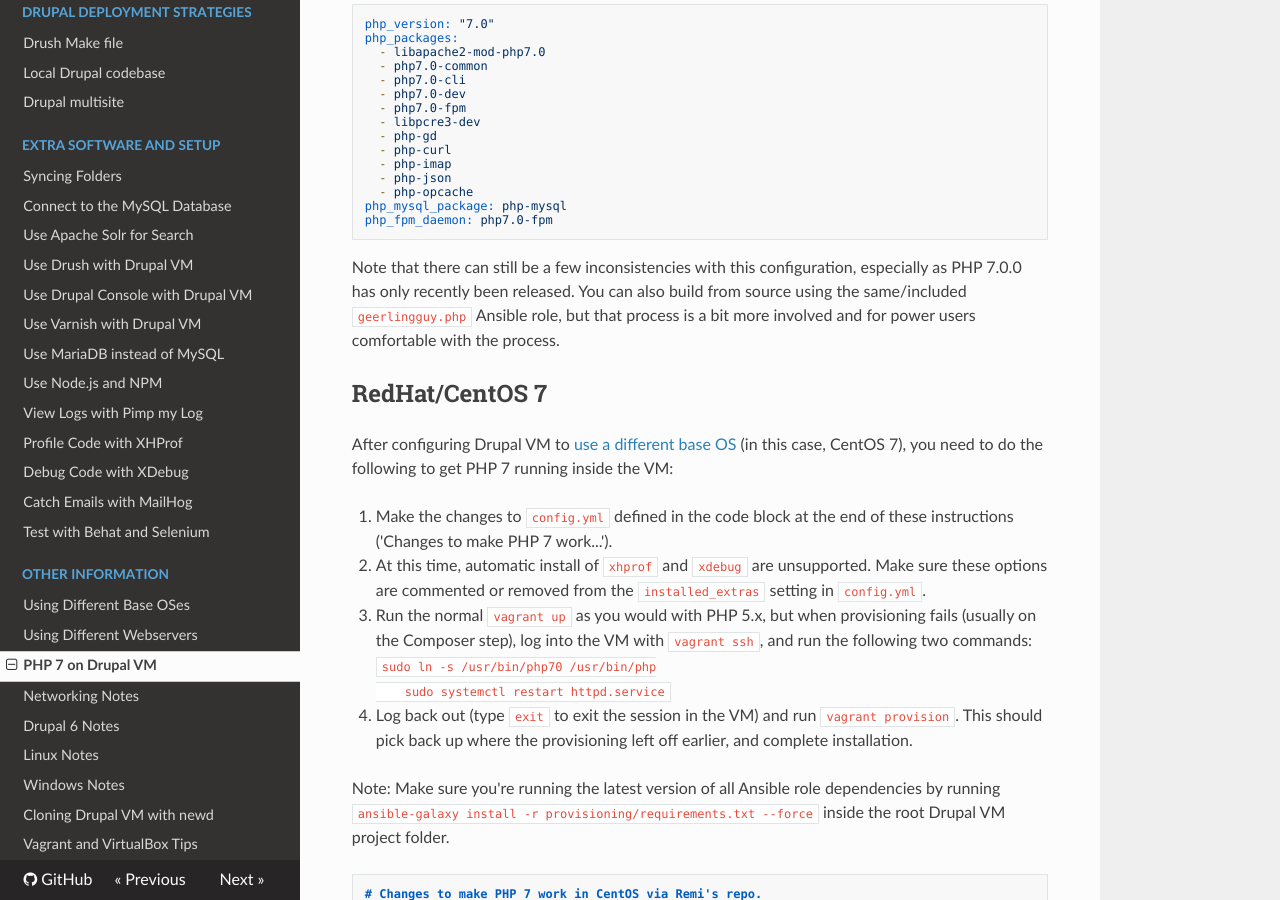
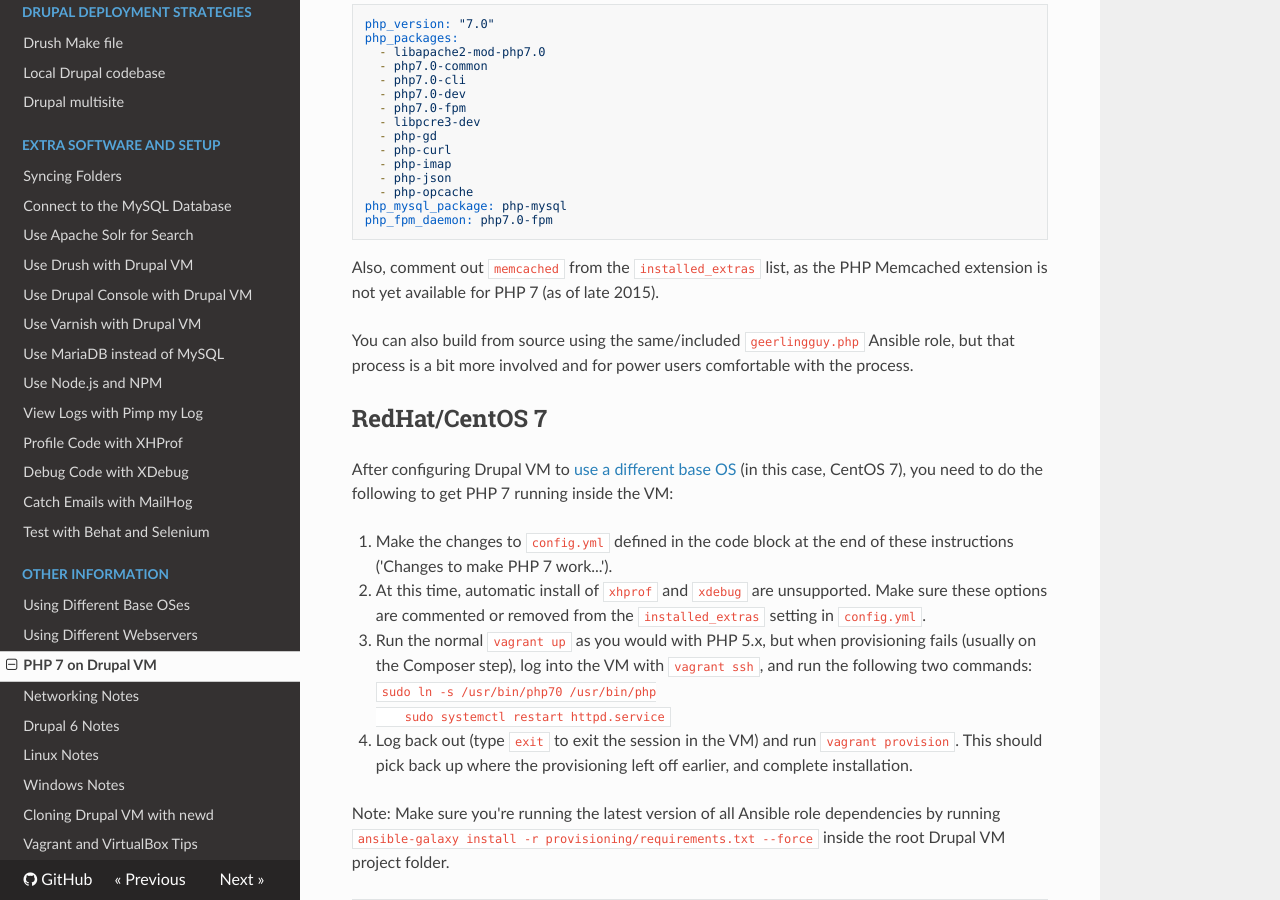
Before and after one commit to geerlingguy/drupal-vm, an MkDocs documentation site: the page built from docs/other/php-7.md, in a window 1280 px wide and 900 px high, scrolled down 392 px. Built offline with MkDocs 1.6.1, drawn with Linux system fonts in a browser that asks for light colours; nearby versions of some CDN libraries; old or Windows-style settings are respelled for this version of MkDocs.

Commit message:
Fixes #332: Update documentation for running PHP 7.0.0+ on Drupal VM.

````diff
--- a/docs/other/php-7.md
+++ b/docs/other/php-7.md
@@ -24,7 +24,9 @@ php_mysql_package: php-mysql
 php_fpm_daemon: php7.0-fpm
 ```
 
-Note that there can still be a few inconsistencies with this configuration, especially as PHP 7.0.0 has only recently been released. You can also build from source using the same/included `geerlingguy.php` Ansible role, but that process is a bit more involved and for power users comfortable with the process.
+Also, comment out `memcached` from the `installed_extras` list, as the PHP Memcached extension is not yet available for PHP 7 (as of late 2015).
+
+You can also build from source using the same/included `geerlingguy.php` Ansible role, but that process is a bit more involved and for power users comfortable with the process.
 
 ## RedHat/CentOS 7
 
````
